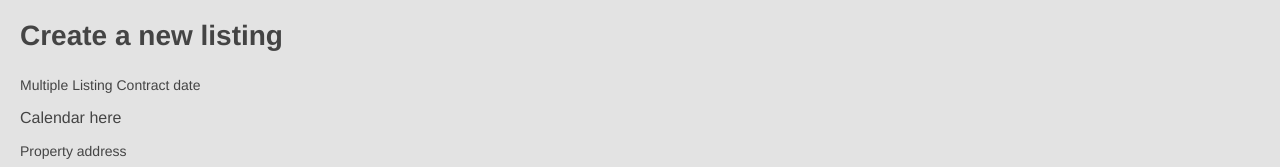
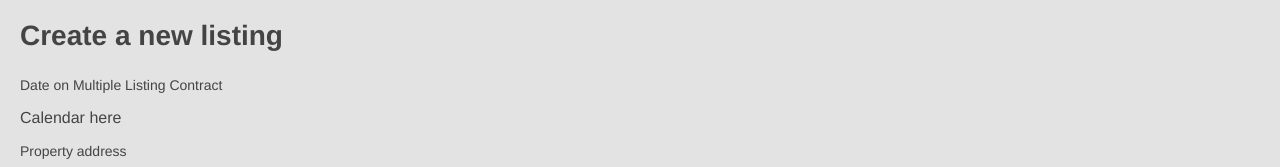
Before and after one commit to RichWK/newlistingspa, a Vue app: page / in a window 1280 px wide. Shown: the top 167 px of the page. Built offline with nearby package versions, Linux system fonts and the light colour scheme.

Commit message:
Renamed group

```diff
--- a/src/App.vue
+++ b/src/App.vue
@@ -27,7 +27,7 @@ export default {
     return {
       groups: [
         {
-          name: "Multiple Listing Contract date",
+          name: "Date on Multiple Listing Contract",
           fields: [
             { name: "contractDate", type: "date" }
           ]
```
